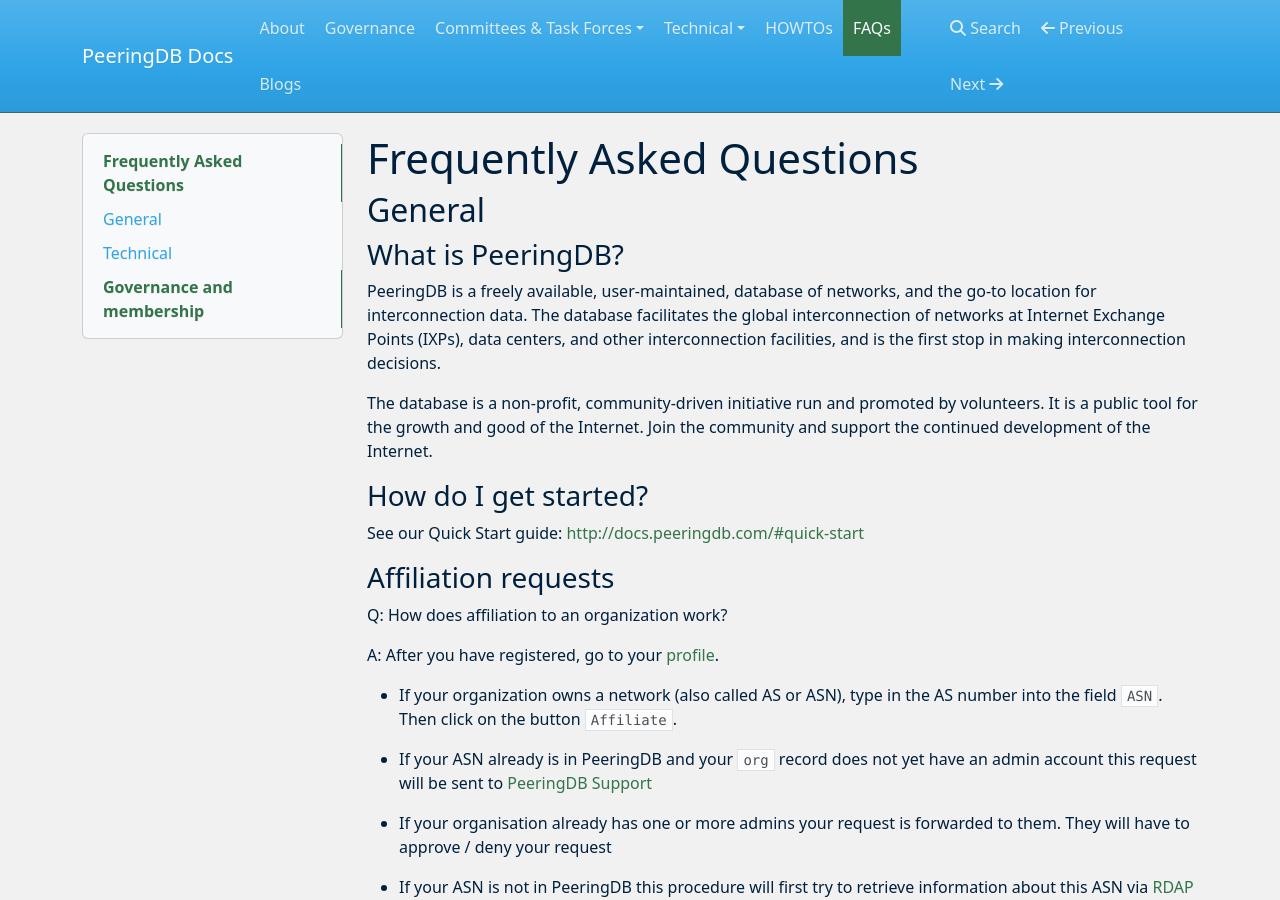
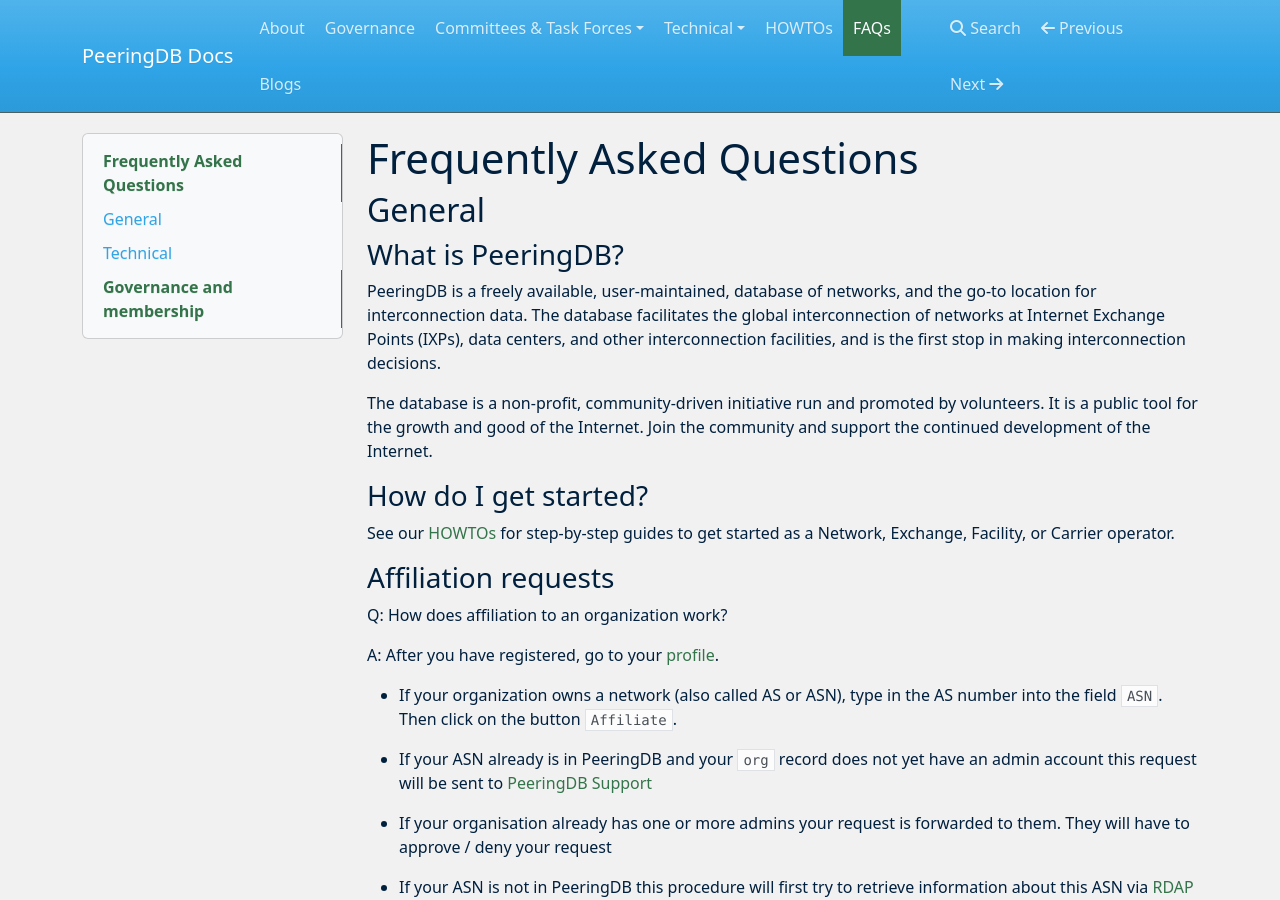
Before and after one commit to peeringdb/docs, an MkDocs documentation site: the page built from docs/faq.md, in a window 1280 px wide and 900 px high. Built offline with MkDocs 1.6.1, drawn with Linux system fonts in a browser that asks for light colours; nearby versions of some CDN libraries.

Commit message:
docs(links): fix dead links in FAQ and blog posts
A link sweep across the docs site found three broken references
unrelated to the getting-started or API-split work: an FAQ anchor
pointing at a section that no longer exists, and two blog posts
linking to HOWTO pages that were renamed or never existed.

Changes:
- docs/faq.md: "How do I get started?" linked to
  http://docs.peeringdb.com/#quick-start, an anchor that doesn't
  exist in index.md; replaced with a link to /howtos/ describing
  the role-based guides
- docs/blog/mfa_mandatory.md: "second factor" linked to
  /howto/enable_require_2fa/, a page that was never published;
  redirected to /howto/authenticate/#multi-factor-authentication-mfa
- docs/blog/peeringdb_2022_user_survey.md: "HOWTO documentation
  series" linked to /howto/ (404, missing the plural); fixed to
  /howtos/

Security:
- N/A -- documentation only

Testing:
- mkdocs build --strict passes with 0 warnings; confirmed
  /howto/authenticate/#multi-factor-authentication-mfa resolves in
  the generated HTML

Backwards Compatibility:
- N/A -- these links were already broken; no working URLs changed

Co-Authored-By: Claude Sonnet 5 <noreply@anthropic.com>

```diff
--- a/docs/faq.md
+++ b/docs/faq.md
@@ -11,7 +11,7 @@ The database is a non-profit, community-driven initiative run and promoted by vo
 
 ### How do I get started?
 
-See our Quick Start guide: <http://docs.peeringdb.com/#quick-start>
+See our [HOWTOs](/howtos/) for step-by-step guides to get started as a Network, Exchange, Facility, or Carrier operator.
 
 ### Affiliation requests
 
```
Also changed, not shown: docs/blog/mfa_mandatory.md (+1 -1 lines), docs/blog/peeringdb_2022_user_survey.md (+1 -1 lines).
